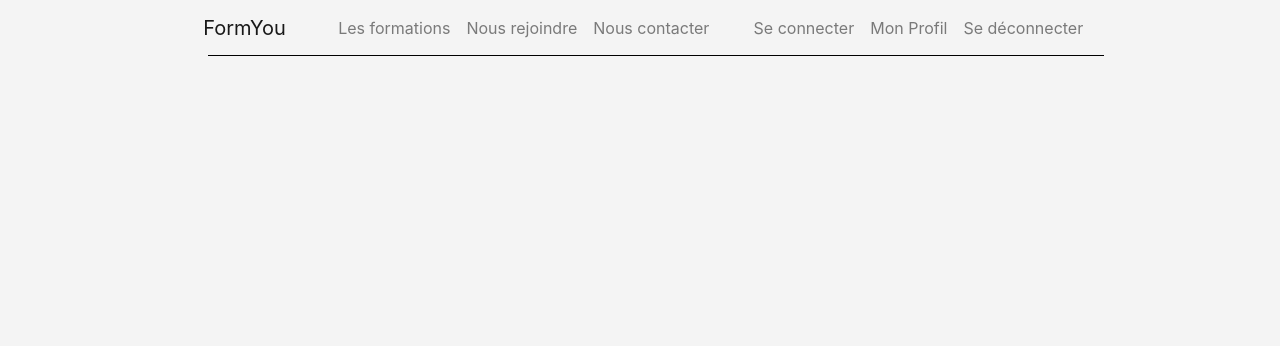
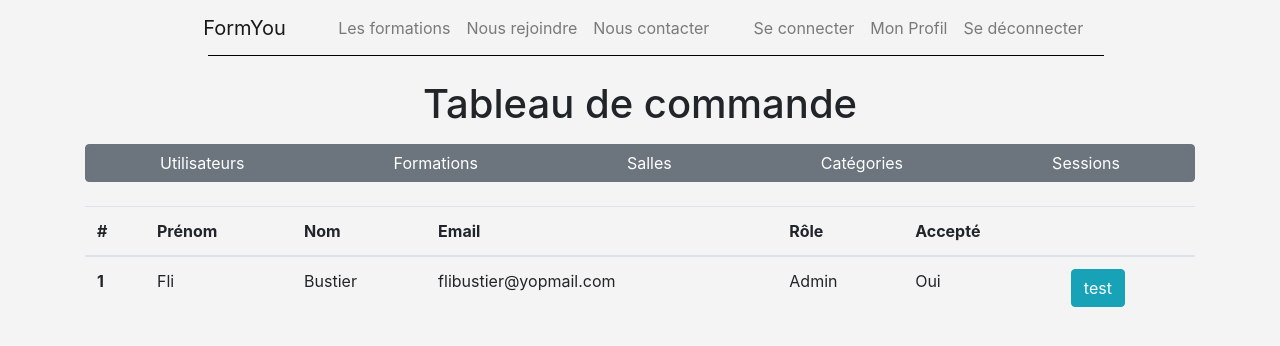
Before and after one commit to BenValadilaine/FormYou-React, a React (Create React App) app: page /admin in a window 1280 px wide. Shown: the top 346 px of the page. Built offline with nearby package versions, Linux system fonts and the light colour scheme.

Commit message:
created blank dashboard that render components

```diff
--- a/src/App.jsx
+++ b/src/App.jsx
@@ -11,6 +11,7 @@ import Home from "./pages/Home";
 import SigninPage from "./pages/Signin";
 import SignupPage from "./pages/Signup";
 import Profile from "./pages/Profile";
+import Admin from "./pages/Admin";
 
 /* ===== INTL ========
 import { IntlProvider } from 'react-intl';
@@ -54,7 +55,7 @@ const App = () => {
 				checkAuth() ? (
 					<Component {...props} />
 				) : (
-					<Redirect to={{ pathname: "/login" }} />
+					<Redirect to={{ pathname: "/signin" }} />
 				)
 			}
 		/>
@@ -73,6 +74,7 @@ const App = () => {
 						<UnAuthRoute path="/signin" component={SigninPage} />
 						<UnAuthRoute path="/signup" component={SignupPage} />
 						<AuthRoute path="/profile" component={Profile} />
+						<UnAuthRoute path="/admin" component={Admin} />
 					</Switch>
 				</section>
 			</Router>
--- /dev/null
+++ b/src/components/Admin/CategoryDashboard/index.jsx
@@ -0,0 +1,41 @@
+import React from "react";
+// import { FormattedMessage } from 'react-intl';
+
+const CategoryDashboard = () => {
+	return (
+		<div>
+			<table className="table">
+				<thead>
+					<tr>
+						<th scope="col">#</th>
+						<th scope="col">Fourth</th>
+						<th scope="col">Last</th>
+						<th scope="col">Handle</th>
+					</tr>
+				</thead>
+				<tbody>
+					<tr>
+						<th scope="row">1</th>
+						<td>Mark</td>
+						<td>Otto</td>
+						<td>@mdo</td>
+					</tr>
+					<tr>
+						<th scope="row">2</th>
+						<td>Jacob</td>
+						<td>Thornton</td>
+						<td>@fat</td>
+					</tr>
+					<tr>
+						<th scope="row">3</th>
+						<td>Larry</td>
+						<td>the Bird</td>
+						<td>@twitter</td>
+					</tr>
+				</tbody>
+			</table>
+		</div>
+	);
+};
+
+export default CategoryDashboard;
--- /dev/null
+++ b/src/components/Admin/LessonsDashboard/index.jsx
@@ -0,0 +1,37 @@
+import React from "react";
+// import { FormattedMessage } from 'react-intl';
+
+const LessonsDashboard = () => {
+	return (
+		<div>
+			<table className="table">
+				<thead>
+					<tr>
+						<th scope="col">#</th>
+						<th scope="col">Prénom</th>
+						<th scope="col">Nom</th>
+						<th scope="col">Email</th>
+						<th scope="col">Rôle</th>
+						<th scope="col">Accepté</th>
+						<th scope="col"></th>
+					</tr>
+				</thead>
+				<tbody>
+					<tr>
+						<th scope="row">1</th>
+						<td>Fli</td>
+						<td>Bustier</td>
+						<td>flibustier@yopmail.com</td>
+						<td>Admin</td>
+						<td>Oui</td>
+						<td>
+							<button className="btn btn-info">test</button>
+						</td>
+					</tr>
+				</tbody>
+			</table>
+		</div>
+	);
+};
+
+export default LessonsDashboard;
--- /dev/null
+++ b/src/components/Admin/RoomDashboard/index.jsx
@@ -0,0 +1,41 @@
+import React from "react";
+// import { FormattedMessage } from 'react-intl';
+
+const RoomDashboard = () => {
+	return (
+		<div>
+			<table className="table">
+				<thead>
+					<tr>
+						<th scope="col">#</th>
+						<th scope="col">Third</th>
+						<th scope="col">Last</th>
+						<th scope="col">Handle</th>
+					</tr>
+				</thead>
+				<tbody>
+					<tr>
+						<th scope="row">1</th>
+						<td>Mark</td>
+						<td>Otto</td>
+						<td>@mdo</td>
+					</tr>
+					<tr>
+						<th scope="row">2</th>
+						<td>Jacob</td>
+						<td>Thornton</td>
+						<td>@fat</td>
+					</tr>
+					<tr>
+						<th scope="row">3</th>
+						<td>Larry</td>
+						<td>the Bird</td>
+						<td>@twitter</td>
+					</tr>
+				</tbody>
+			</table>
+		</div>
+	);
+};
+
+export default RoomDashboard;
--- /dev/null
+++ b/src/components/Admin/SessionDashboard/index.jsx
@@ -0,0 +1,41 @@
+import React from "react";
+// import { FormattedMessage } from 'react-intl';
+
+const SessionDashboard = () => {
+	return (
+		<div>
+			<table className="table">
+				<thead>
+					<tr>
+						<th scope="col">#</th>
+						<th scope="col">Fifth</th>
+						<th scope="col">Last</th>
+						<th scope="col">Handle</th>
+					</tr>
+				</thead>
+				<tbody>
+					<tr>
+						<th scope="row">1</th>
+						<td>Mark</td>
+						<td>Otto</td>
+						<td>@mdo</td>
+					</tr>
+					<tr>
+						<th scope="row">2</th>
+						<td>Jacob</td>
+						<td>Thornton</td>
+						<td>@fat</td>
+					</tr>
+					<tr>
+						<th scope="row">3</th>
+						<td>Larry</td>
+						<td>the Bird</td>
+						<td>@twitter</td>
+					</tr>
+				</tbody>
+			</table>
+		</div>
+	);
+};
+
+export default SessionDashboard;
--- /dev/null
+++ b/src/components/Admin/UserDashboard/index.jsx
@@ -0,0 +1,37 @@
+import React from "react";
+// import { FormattedMessage } from 'react-intl';
+
+const UserDashboard = () => {
+	return (
+		<div>
+			<table className="table">
+				<thead>
+					<tr>
+						<th scope="col">#</th>
+						<th scope="col">Prénom</th>
+						<th scope="col">Nom</th>
+						<th scope="col">Email</th>
+						<th scope="col">Rôle</th>
+						<th scope="col">Accepté</th>
+						<th scope="col"></th>
+					</tr>
+				</thead>
+				<tbody>
+					<tr>
+						<th scope="row">1</th>
+						<td>Fli</td>
+						<td>Bustier</td>
+						<td>flibustier@yopmail.com</td>
+						<td>Admin</td>
+						<td>Oui</td>
+						<td>
+							<button className="btn btn-info">test</button>
+						</td>
+					</tr>
+				</tbody>
+			</table>
+		</div>
+	);
+};
+
+export default UserDashboard;
--- a/src/components/Navbar/index.jsx
+++ b/src/components/Navbar/index.jsx
@@ -10,7 +10,7 @@ const Navbar = () => {
 				FormYou
 			</Link>
 			<button
-				class="navbar-toggler"
+				className="navbar-toggler"
 				type="button"
 				data-toggle="collapse"
 				data-target="#navbarSupportedContent"
@@ -18,9 +18,9 @@ const Navbar = () => {
 				aria-expanded="false"
 				aria-label="Toggle navigation"
 			>
-				<span class="navbar-toggler-icon"></span>
+				<span className="navbar-toggler-icon"></span>
 			</button>
-			<div class="collapse navbar-collapse" id="navbarSupportedContent">
+			<div className="collapse navbar-collapse" id="navbarSupportedContent">
 				<ul className="navbar-nav ml-auto mr-auto">
 					<li className="nav-item">
 						<Link to="/lessons" className="nav-link">
--- /dev/null
+++ b/src/pages/Admin.jsx
@@ -0,0 +1,70 @@
+import React, { useState } from "react";
+// import { FormattedMessage } from 'react-intl';
+import UserDashboard from "../components/Admin/UserDashboard";
+import LessonsDashboard from "../components/Admin/LessonsDashboard";
+import RoomDashboard from "../components/Admin/RoomDashboard";
+import CategoryDashboard from "../components/Admin/CategoryDashboard";
+import SessionDashboard from "../components/Admin/SessionDashboard";
+
+const Admin = () => {
+	const [dashboardStatus, setDashboardStatus] = useState("users");
+
+	const switchDashboard = (x) => {
+		setDashboardStatus(x);
+	};
+
+	const display = () => {
+		if (dashboardStatus === "users") {
+			return <UserDashboard />;
+		} else if (dashboardStatus === "lessons") {
+			return <LessonsDashboard />;
+		} else if (dashboardStatus === "rooms") {
+			return <RoomDashboard />;
+		} else if (dashboardStatus === "categories") {
+			return <CategoryDashboard />;
+		} else if (dashboardStatus === "sessions") {
+			return <SessionDashboard />;
+		}
+	};
+
+	return (
+		<div className="container d-flex flex-column justify-content-center">
+			<h1 className="text-center mt-4">Tableau de commande</h1>
+			<div className="btn-group mt-2 mb-4" role="group">
+				<button
+					onClick={() => switchDashboard("users")}
+					className="btn btn-secondary"
+				>
+					Utilisateurs
+				</button>
+				<button
+					onClick={() => switchDashboard("lessons")}
+					className="btn btn-secondary"
+				>
+					Formations
+				</button>
+				<button
+					onClick={() => switchDashboard("rooms")}
+					className="btn btn-secondary"
+				>
+					Salles
+				</button>
+				<button
+					onClick={() => switchDashboard("categories")}
+					className="btn btn-secondary"
+				>
+					Catégories
+				</button>
+				<button
+					onClick={() => switchDashboard("sessions")}
+					className="btn btn-secondary"
+				>
+					Sessions
+				</button>
+			</div>
+			{display()}
+		</div>
+	);
+};
+
+export default Admin;
--- a/src/translation/en/page/example.json
+++ /dev/null
@@ -1,5 +0,0 @@
-{
-  "page.title": "Lorem ispum lol astéroïde tacos space unicorn",
-  "page.content": "Lorem ipsum lol astéroïde tacos space unicorn"
-
-}
--- a/src/translation/fr/page/example.json
+++ /dev/null
@@ -1,5 +0,0 @@
-{
-  "page.title": "Lorem ispum lol astéroïde tacos space unicorn",
-  "page.content": "Lorem ipsum lol astéroïde tacos space unicorn"
-
-}
```
Also changed, not shown: src/translation/en/index.js (deleted, +0 -13 lines), src/translation/fr/index.js (deleted, +0 -13 lines).
